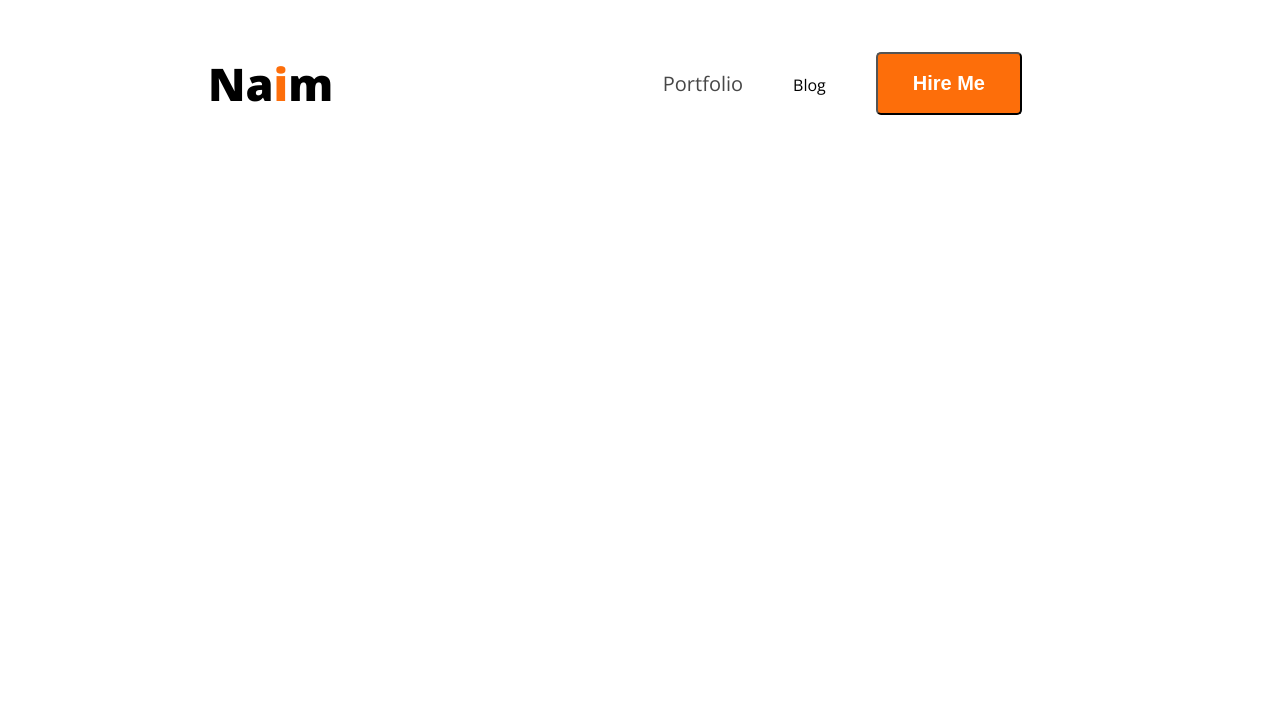
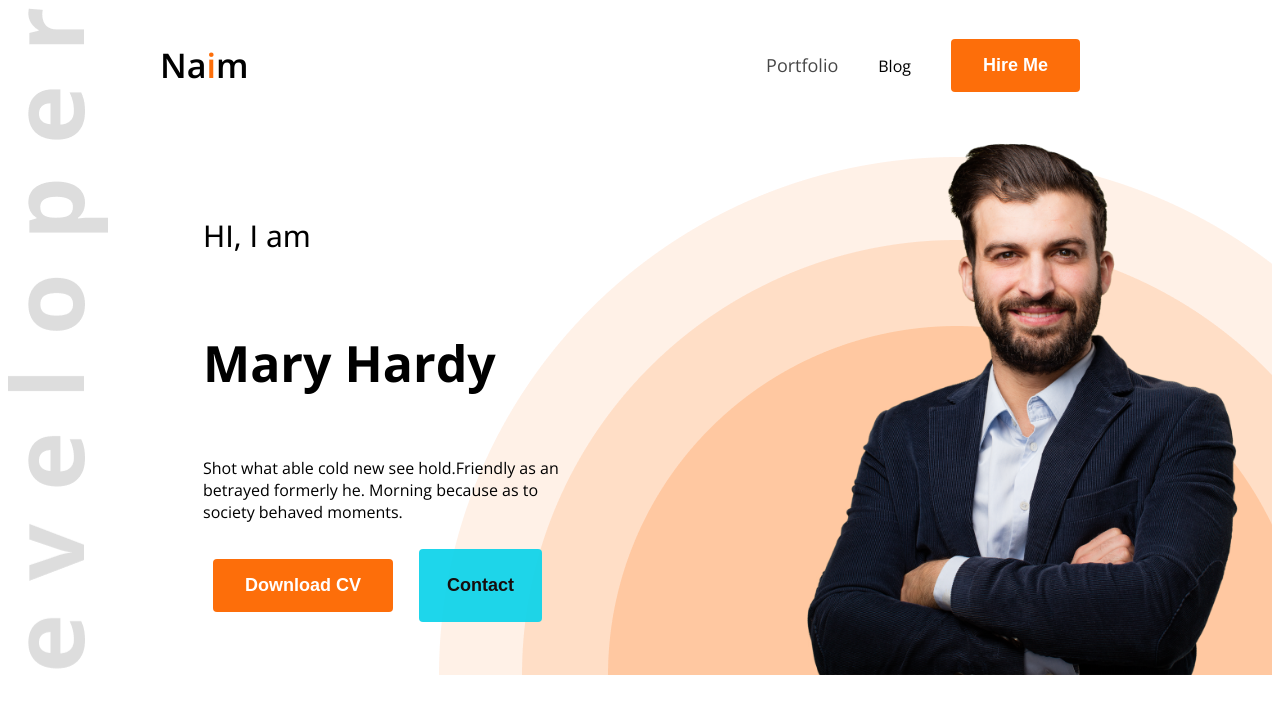
Before and after one commit to naeem-web84/dev-portfolio, a plain HTML site: page index.html in a window 1280 px wide. Drawn offline with nearby package versions, Linux system fonts and the light colour scheme.

Commit message:
All about nav bar

```diff
--- a/index.html
+++ b/index.html
@@ -10,7 +10,7 @@
     <link rel="stylesheet" href="style/portfolio.css">
 </head>
 <body class="open-sans-normal">
-    <header>
+    <header class="header">
         <nav>
             <h3 class="nav-title">Na<span class="primary-style">i</span>m</h3>
             <ul>
@@ -19,6 +19,22 @@
                 <li><a href=""><button class="btn-primary">Hire Me</button></a></li>
             </ul>
         </nav>
+        <div class="banner">
+            <div class="banner-content">
+                <div class="heading1">
+                <h4 class="banner-greatings" class="dark-2">HI, I am</h4>
+                <h1 class="banner-title">Mary Hardy</h1>
+            </div>
+                <p class="banner-description">
+                    Shot what able cold new see hold.Friendly as an betrayed formerly he. Morning because as to society behaved moments.
+                </p>
+                <div class="btn">
+                <button class="btn-p1">Download CV</button>
+                <button class="btn-p2">Contact</button>
+            </div>
+            </div>
+            <img class="banner-profile-picture" src="images/hardy.png" alt="hardy_img">
+        </div>
     </header>
     <main>
 
--- a/style/portfolio.css
+++ b/style/portfolio.css
@@ -23,23 +23,32 @@
 .btn-primary {
     background-color: #FD6E0A;
     font-weight: bold;
-    font-size: 20px;
+    font-size: 18px;
     color: white;
-    padding: 18px 35px;
-    border-radius: 5px;
+    border: none;
+    padding: 16px 32px;
+    border-radius: 4px;
 }
+
+/* Header style */
+.header{
+    background-image: url('../images/developer.png'), url('../images/header_bg.png');
+    background-repeat: no-repeat;
+    background-position: top left, bottom right;
+}
+
 
 /* nav style */
 nav{
     display: flex;
     align-items: center;
     justify-content: space-between;
-    margin: 0 200px;
+    margin: 0 152px;
 }
 
 .nav-title{
-    font-weight: 800;
-    font-size: 45px;
+    font-weight: 608;
+    font-size: 34px;
 }
 
 nav ul {
@@ -49,11 +58,116 @@ nav ul {
 
 nav ul li{
     list-style: none;
-    margin-right: 50px;
+    margin-right: 40px;
 }
 
 
 nav li a{
     text-decoration: none;
-    font-size: 20px;
+    font-size: 18px;
 }
+
+
+
+/* heading design */
+.heading1{
+    display: flex;
+    flex-direction: column;
+    margin-top: 0;
+    /* gap: 2px; */
+}
+
+
+/* banner style */
+/* .banner{
+    display: flex;
+    justify-content: space-between;
+    margin: 0 27px 0 175px;
+
+} */
+
+
+.banner {
+    display: flex;
+    justify-content: space-between;
+    align-items: center; /* Ensure alignment of items */
+    margin: 0 27px 0 175px;
+    gap:10px; /* Add spacing between elements if needed */
+}
+
+
+/* .banner-content{
+    max-width: 600px;
+    height: 400px;
+    border: 2px solid black;
+    display: flex;
+    flex-direction: row;
+    justify-content: center;
+    align-items: center;
+    overflow: hidden;
+} */
+
+.banner-content {
+    display: flex;
+    flex-direction: column; /* Arrange content vertically inside */
+    justify-content: center; /* Center content vertically */
+    align-items: flex-start; /* Align text to the left */
+    max-width: 40%; /* Restrict width to balance with image */
+    padding: 20px; /* Add padding for better spacing */
+    /* border: 2px solid black; */
+    gap: 10px;
+    box-sizing: border-box; /* Include padding and border in dimensions */
+    overflow: hidden; /* Prevent overflow */
+}
+
+.banner-greatings{
+    font-size: 30px;
+    font-weight: 456;
+    margin: o o 2px o;
+    border-collapse: collapse;
+}
+
+.banner-title{
+    font-weight: bold;
+    font-size: 50px;
+    /* margin: 0; */
+    /* border-collapse: collapse; */
+}
+
+.btn{
+    display: flex;
+    gap: 16px;
+}
+
+.btn-p1 {
+    background-color: #FD6E0A;
+    font-weight: bold;
+    font-size: 18px;
+    color: white;
+    border: none;
+    padding: 16px 32px;
+    margin: 10px;
+    border-radius: 4px;
+}
+
+.btn-p2 {
+    background-color: #0ed4eaee;
+    font-weight: bold;
+    font-size: 18px;
+    color: rgb(23, 13, 13);
+    border: none;
+    padding: 12px 28px;
+    border-radius: 4px;
+}
+
+/* .banner-profile-picture{
+    width: 443px;
+    height: 513px;
+} */
+
+.banner-profile-picture {
+    max-width: 45%; /* Restrict width to balance with content */
+    height: auto; /* Maintain aspect ratio */
+    object-fit: contain; /* Ensure image fits within dimensions */
+    border-radius: 10px; /* Optional: add rounded corners for aesthetics */
+}
```
